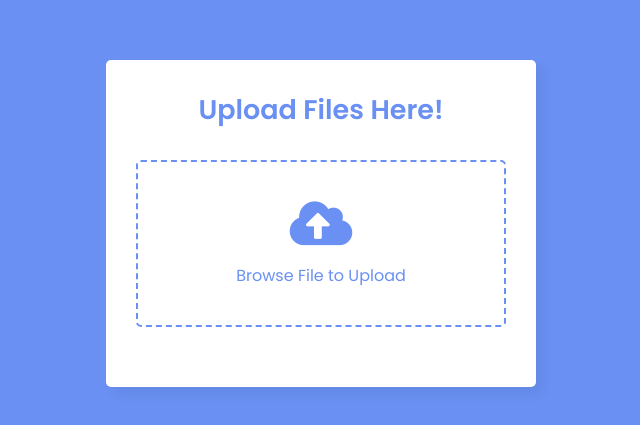
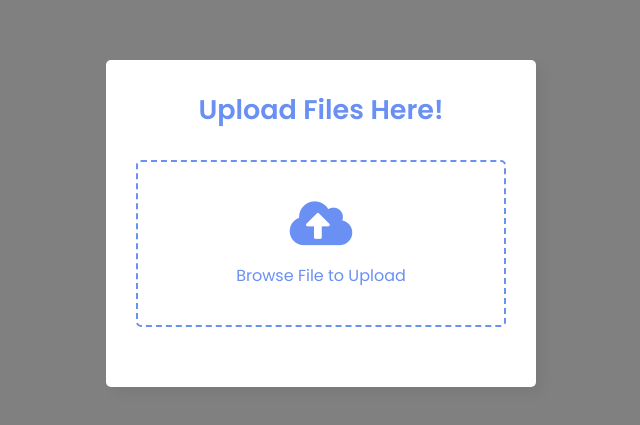
Before and after one commit to arisu23/js_file_uploader, a plain HTML site: page index.html in a window 1280 px wide. Shown: the part 177-602 px from the top of the page, without its empty margins (319-959 px from the left). Drawn offline with Linux system fonts and the light colour scheme.

Commit message:
Background color changed to gray.

```diff
--- a/index.html
+++ b/index.html
@@ -20,6 +20,9 @@
     </div>
 
     <script src="script.js"></script>
+    <script>
+      document.querySelector("body").style.backgroundColor = "gray";
+    </script>
 
   </body>
   </html>
```
